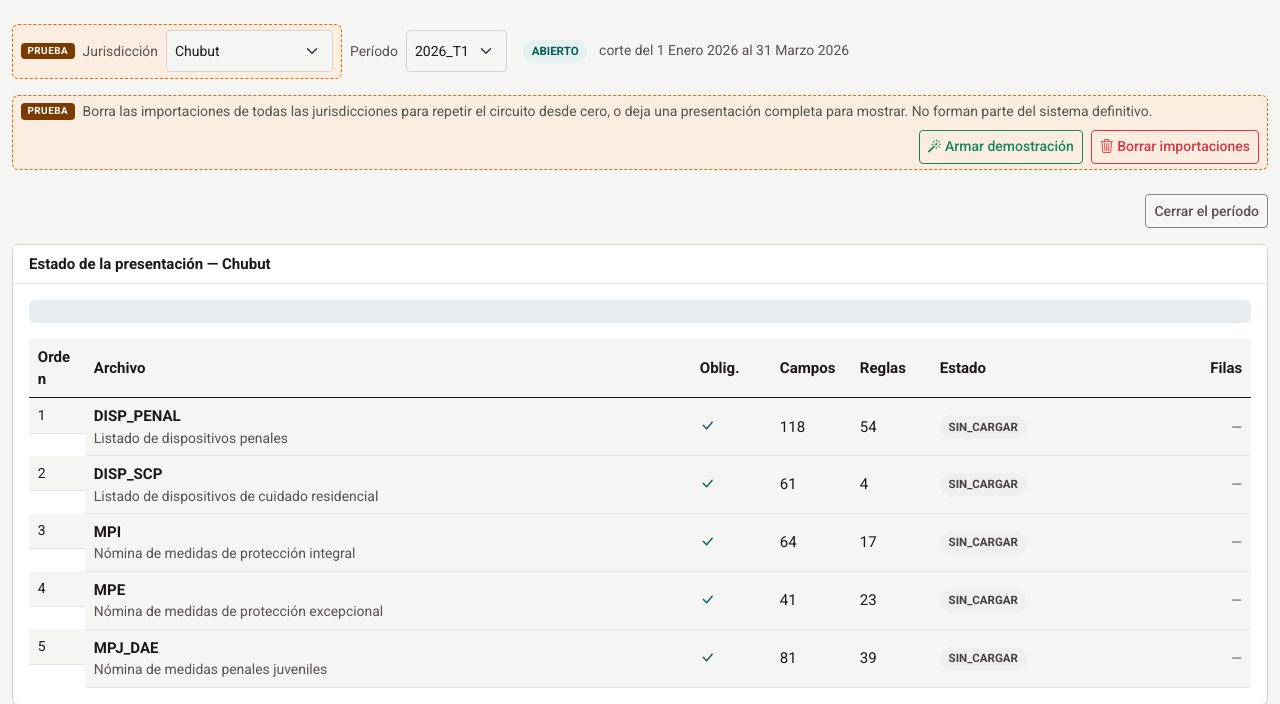
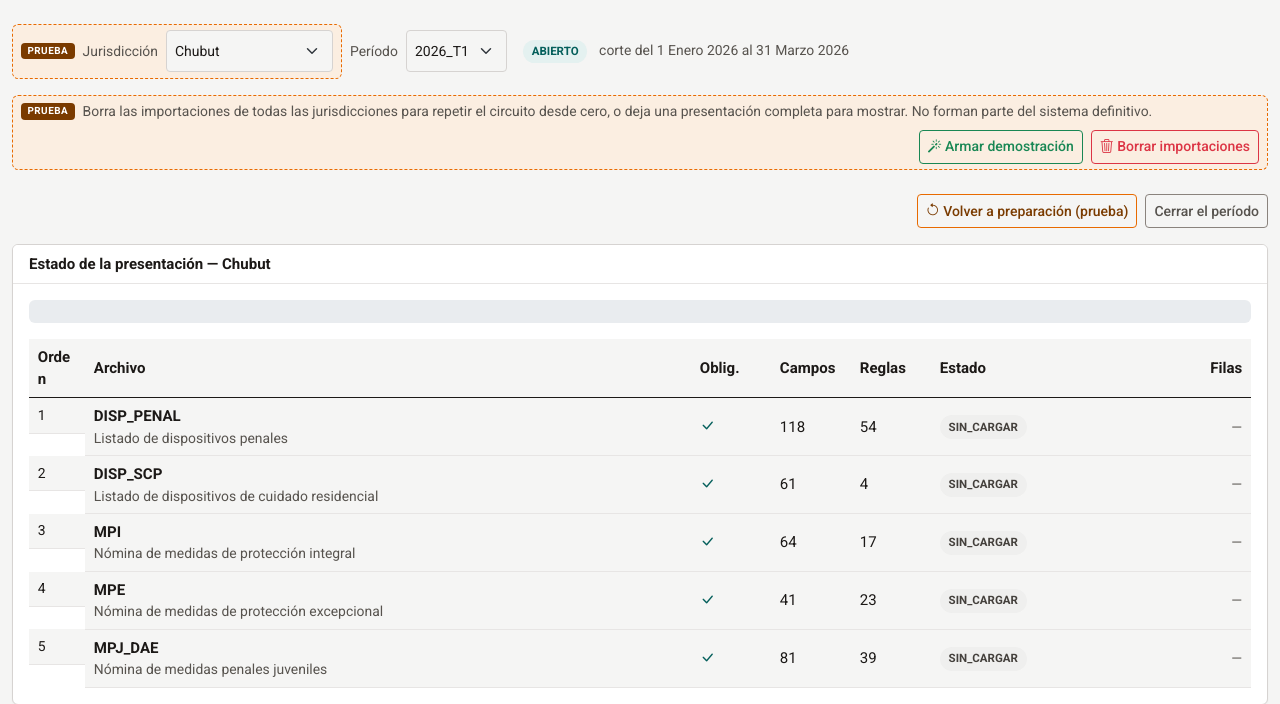
Before and after one commit to dsocial118/Modulo-de-Importaciones-Recurrentes, a Django app: page / in a window 1280 px wide. Shown: the part 88-792 px from the top of the page. Run offline with Django 5.2, Linux system fonts and the light colour scheme; a user stored in the database is signed in; data comes from the database, SQL or seed files in the repository; data that the repository does not hold is empty.

Commit message:
feat(periodo): volver a preparacion, como herramienta de prueba declarada
El candado del commit anterior dejaba la edicion invisible: el unico periodo
esta abierto y no habia forma de volver atras. Ahora hay un boton en el
inicio, aparte de "Cerrar el periodo" y marcado como lo que es.

Avisa dos veces: antes, en la confirmacion, y despues, diciendo cuantas
importaciones tiene ese periodo -si ya tiene, lo que se cambie no es contra
lo que esas provincias presentaron-.

Queda escrito que esto no deberia poder hacerse en el sistema real, y por que
se permite hoy.

135 tests, pylint 10.00, black y djlint limpios.

Co-Authored-By: Claude Opus 5 <noreply@anthropic.com>

```diff
--- a/runac/permissions.py
+++ b/runac/permissions.py
@@ -157,7 +157,9 @@ class SeccionPermitidaMixin:
             and self.seccion
             and not puede_entrar(request.user, self.seccion)
         ):
-            raise PermissionDenied("Este rol no tiene acceso a esta sección del sistema.")
+            raise PermissionDenied(
+                "Este rol no tiene acceso a esta sección del sistema."
+            )
         return super().dispatch(request, *args, **kwargs)
 
     def get_context_data(self, **kwargs):
--- a/runac/services/circuito_service.py
+++ b/runac/services/circuito_service.py
@@ -358,6 +358,28 @@ def cambiar_estado_del_periodo(codigo: str, estado: str, usuario) -> str:
     return estado
 
 
+def volver_atras_es_provisorio(codigo: str) -> int:
+    """Cuántas importaciones ya entraron en ese período.
+
+    Volver a preparación con archivos ya cargados **no debería poder hacerse**:
+    habilita a cambiar la definición contra la que esas provincias ya
+    presentaron. Hoy se permite porque hace falta para probar y para mostrar el
+    circuito, y por eso se avisa cada vez. Queda pendiente prohibirlo cuando el
+    módulo deje de ser una demostración.
+    """
+    with connection.cursor() as cur:
+        cur.execute(
+            """
+            SELECT COUNT(*) FROM mir_c2_importacion i
+              JOIN mir_c2_presentacion s ON s.id = i.presentacion_id
+              JOIN mir_c2_periodo p ON p.id = s.periodo_id
+             WHERE p.codigo = %s
+            """,
+            [codigo],
+        )
+        return cur.fetchone()[0]
+
+
 def borrar_todas_las_importaciones() -> dict:
     """Deja el sistema sin ninguna importación, en todas las jurisdicciones.
 
--- a/runac/services/motor/generar.py
+++ b/runac/services/motor/generar.py
@@ -220,9 +220,7 @@ def main():
     w(f"                  WHERE archivo_id = @archivo AND numero = {args.version});")
     w("DELETE cr FROM mir_c1_campo_regla cr")
     w("  JOIN mir_c1_campo c ON c.id = cr.campo_id")
-    w(
-        "  JOIN mir_c1_hoja h ON h.id = c.hoja_id WHERE h.archivo_version_id = @version;"
-    )
+    w("  JOIN mir_c1_hoja h ON h.id = c.hoja_id WHERE h.archivo_version_id = @version;")
     w(
         "DELETE c FROM mir_c1_campo c JOIN mir_c1_hoja h ON h.id = c.hoja_id WHERE h.archivo_version_id = @version;"
     )
--- a/runac/services/motor/plantilla.py
+++ b/runac/services/motor/plantilla.py
@@ -228,7 +228,9 @@ def escribir_hoja_datos(wb, archivo, hoja, rangos, filas_vacias: int):
     # Y sale sin «MODELO PARA COMPLETAR Y ADJUNTAR»: eso no es titulo, es una
     # consigna, y en una planilla que el sistema entrega para completar no dice
     # nada que no se sepa.
-    titulo = titulo_sin_instrucciones(hoja.get("descripcion") or archivo["titulo"] or "")
+    titulo = titulo_sin_instrucciones(
+        hoja.get("descripcion") or archivo["titulo"] or ""
+    )
     if titulo and fila_titulo and fila_titulo >= 1:
         ws.cell(row=fila_titulo, column=1, value=titulo)
         ws.merge_cells(
--- a/runac/templates/runac/inicio.html
+++ b/runac/templates/runac/inicio.html
@@ -66,10 +66,21 @@
             {% endif %}
         </div>
     {% elif puede_administrar %}
-        <div class="d-flex mb-3">
+        <div class="d-flex flex-wrap gap-2 mb-3">
+            {# Volver atrás es herramienta de prueba: con provincias cargando, la definición no se toca. #}
             <form method="post"
                   action="{% url 'runac:estado_del_periodo' %}"
                   class="ms-auto"
+                  onsubmit="return confirm('Volver a preparación habilita a cambiar la definición. Es una herramienta de prueba: en el sistema real, con el período abierto, la definición no se toca. ¿Continuar?')">
+                {% csrf_token %}
+                <input type="hidden" name="periodo" value="{{ periodo_elegido }}" />
+                <input type="hidden" name="estado" value="PREPARACION" />
+                <button class="btn btn-sm btn-outline-warning">
+                    <i class="bi bi-arrow-counterclockwise"></i> Volver a preparación (prueba)
+                </button>
+            </form>
+            <form method="post"
+                  action="{% url 'runac:estado_del_periodo' %}"
                   onsubmit="return confirm('Con el período cerrado ninguna jurisdicción puede importar. ¿Continuar?')">
                 {% csrf_token %}
                 <input type="hidden" name="periodo" value="{{ periodo_elegido }}" />
```
Also changed, not shown: runac/services/motor/inferir.py (+6 -1 lines), runac/views/circuito.py (+12 -0 lines).
